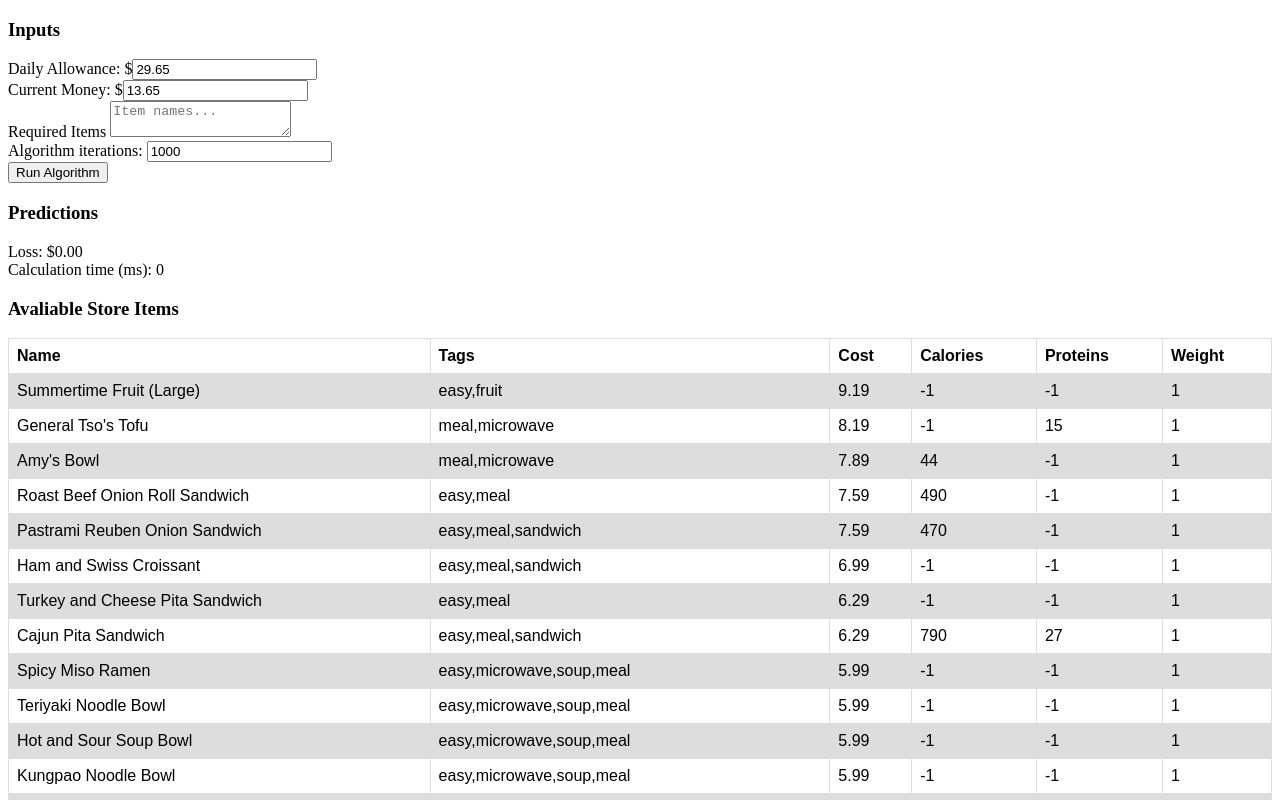
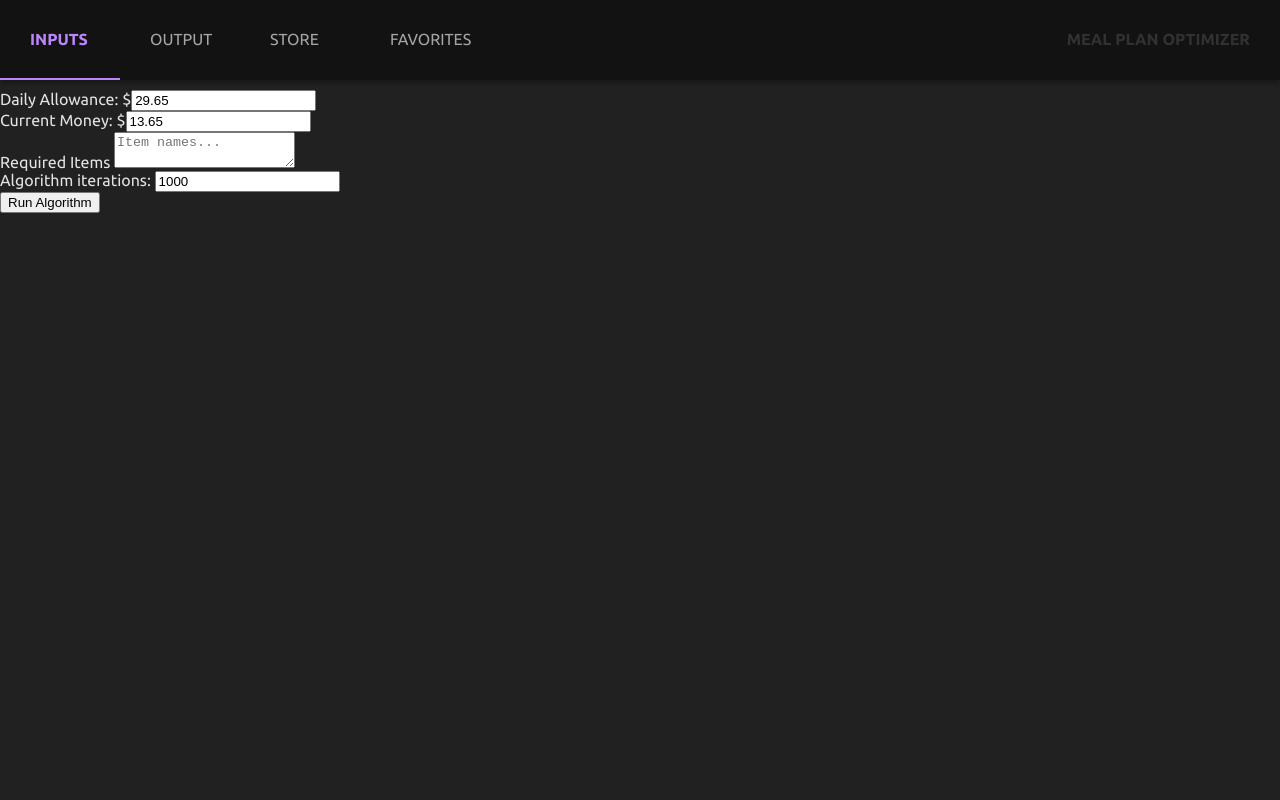
Before and after one commit to Samuel-KW/MealPlanEfficiency, a website: page index.html in a window 1280 px wide. Shown: the top 800 px of the page. Drawn offline with Linux system fonts and the light colour scheme.

Commit message:
started work on UI

```diff
--- a/index.html
+++ b/index.html
@@ -5,13 +5,20 @@
     <meta http-equiv='X-UA-Compatible' content='IE=edge'>
     <title>Meal Plan Optimizer</title>
     <meta name='viewport' content='width=device-width, initial-scale=1'>
+    <link rel="stylesheet" type="text/css" href="http://fonts.googleapis.com/css?family=Ubuntu:regular,bold&subset=Latin">
     <link rel='stylesheet' type='text/css' media='screen' href='style.css'>
 </head>
 <body>
 
-    <div id="outputDetails">
+    <nav id="navBar">
+        <span id="navInputs" class="selected">INPUTS</span>
+        <span id="navOuput">OUTPUT</span>
+        <span id="navStore">STORE</span>
+        <span id="navFavorites">FAVORITES</span>
+        <span>MEAL PLAN OPTIMIZER</span>
+    </nav>
 
-        <h3>Inputs</h3>
+    <content id="tabInputs" class="selected">
         <div>
             <span>Daily Allowance: $</span><input type="number" id="allowance" value="29.65"></input>
         </div>
@@ -30,6 +37,25 @@
         </div>
 
         <button id="run">Run Algorithm</button>
+    </content>
+
+    <content id="tabOutput">
+
+    </content>
+
+    <content id="tabStore">
+
+    </content>
+
+    <content id="tabFavorites">
+
+    </content>
+
+
+    <div id="outputDetails" style="display: none;">
+
+        <h3>Inputs</h3>
+
 
         <br>
 
--- a/style.css
+++ b/style.css
@@ -1,3 +1,72 @@
+:root {
+	--bg: #212121;
+	--bg-header: #121212;
+	--bg-input: #2E2E2E;
+	--text-title: #313131;
+	--text-heading: #A5A5A5;
+	--text-content: #E3E3E3;
+	--highlight: #BB86FC;
+}
+
+* {
+	box-sizing: border-box;
+}
+
+html, body {
+	font-family: Ubuntu, "times new roman", times, roman, serif;
+	background-color: var(--bg);
+	color: var(--text-content);
+	padding: 0;
+	margin: 0;
+	top: 0; left: 0;
+}
+
+nav {
+	box-shadow: 0px 3px 5px #181818;
+	background-color: var(--bg-header);
+	justify-content: flex-start;
+	margin-bottom: 10px;
+	flex-wrap: nowrap;
+	display: flex;
+}
+
+nav .selected {
+	border-bottom: 2px solid var(--highlight);
+	color: var(--highlight);
+	font-weight: 600;
+}
+
+nav span {
+	color: var(--text-heading);
+	cursor: pointer;
+	padding: 30px;
+	width: 120px;
+}
+
+nav span:last-child {
+	color: var(--text-title);
+	text-align: right;
+	font-weight: 800;
+	cursor: default;
+	flex: 1;
+}
+
+@media only screen and (max-width: 600px) {
+	nav {
+		flex-wrap: wrap;
+	}
+
+	nav span {
+		padding: 10px;
+		width: 100%;
+		flex: 100%;
+	}
+
+	nav span:last-child {
+		display: none;
+	}
+}
+
 table {
 	font-family: arial, sans-serif;
 	border-collapse: collapse;
@@ -17,3 +86,11 @@ table {
 tr:nth-child(even) {
 	background-color: #dddddd;
 }
+
+content {
+	display: none;
+}
+
+content.selected {
+	display: block;
+}
```
Lines whose indentation alone changed are shown as unchanged.
